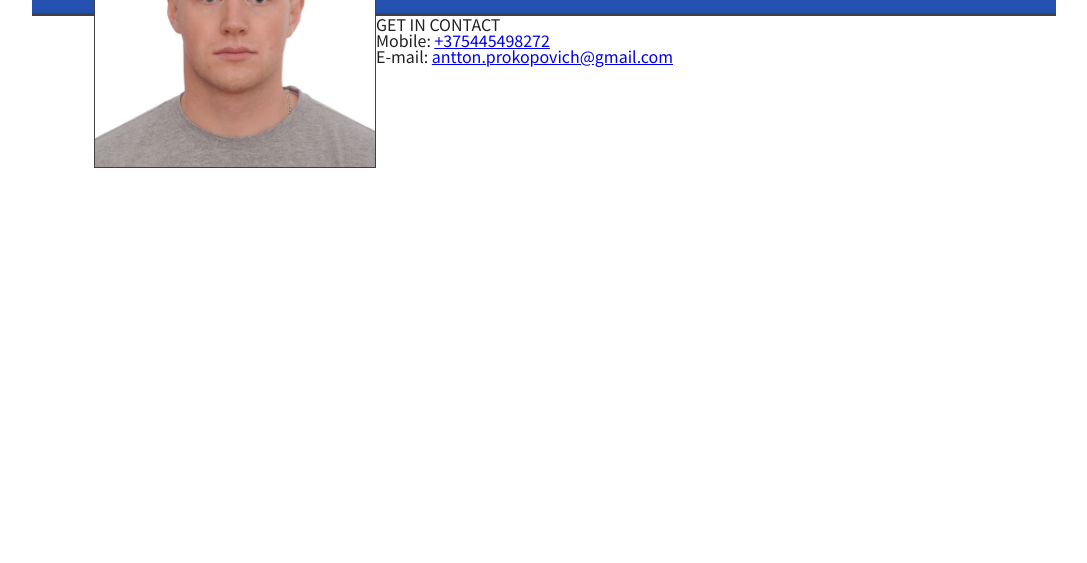
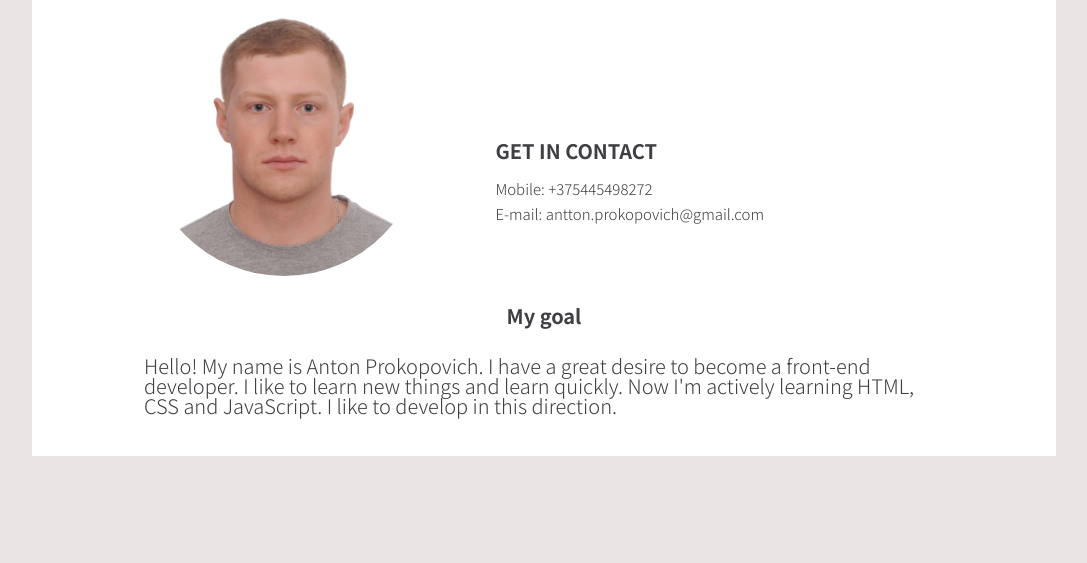
Before and after one commit to anton-prokopovich/rsschool-cv, a plain HTML site: page index.html in a window 1280 px wide. Shown: the part 237-800 px from the top of the page, without its empty margins (96-1183 px from the left). Drawn offline with Linux system fonts and the light colour scheme.

Commit message:
feat: add information about me

```diff
--- a/index.html
+++ b/index.html
@@ -27,12 +27,18 @@
         </div>
         <section class="contact">
           <h2>GET IN CONTACT</h2>
-          <ul>
+          <ul class="contact-list">
             <li>Mobile: <a href="callto: +375445498272">+375445498272</a></li>
             <li>E-mail: <a href="mailto: antton.prokopovich@gmail.com">antton.prokopovich@gmail.com</a></li>
           </ul>
         </section>
       </div>
+      <section class="goal">
+        <h2>My goal</h2>
+        <p>Hello! My name is Anton Prokopovich. I have a great desire to become a front-end developer. I like
+          to learn new things and learn quickly. Now I'm actively learning HTML, CSS and JavaScript. I like to develop in this direction.
+        </p>
+      </section>
     </div>
 
   </main>
--- a/style.css
+++ b/style.css
@@ -1,12 +1,17 @@
+html {
+  background: #eae5e5;
+}
+
 body {
   width: 1024px;
   margin: 0 auto;
   font-family: "Noto Sans JP", sans-serif;
+  background: #ffffff;
 }
 
 .header-wrapper {
   display: flex;
-  height: 250px;
+  height: 225px;
   background: #2451af;
   color: #fdfdfd;
   justify-content: center;
@@ -14,7 +19,7 @@ body {
 }
 
 .name {
-  margin-top: 90px;
+  margin-top: 50px;
   margin-left: 200px;
 }
 
@@ -28,19 +33,79 @@ body {
   font-weight: 700;
 }
 
+.main-wrapper {
+  color: #3f3f44;
+}
+
 .about-information {
   display: flex;
-  width: 900px;
-  margin: 0 auto;
+  width: 800px;
+  margin: 5px auto 5px auto;
+  /* background: yellow; */
+  justify-content: space-between;
+  /* border-bottom: 2px solid #3f3f44; */
 }
 
 .photo {
   position: relative;
-  top: -130px;
+  /* top: -130px; */
 }
 
 .photo img {
   width: 280px;
   height: 280px;
-  border: 1px solid #3f3f44;
+  /* border: 1px solid #3f3f44; */
+  border-radius: 50%;
 }
+
+.contact {
+  margin-right: 180px;
+  margin-top: 145px;
+}
+
+.contact h2 {
+  font-size: 20px;
+  font-weight: 700;
+  margin-bottom: 20px;
+}
+
+.contact-list {
+  display: flex;
+  flex-direction: column;
+  font-size: 15px;
+  font-weight: 300;
+}
+
+.contact-list li:first-child {
+  margin-bottom: 10px;
+}
+
+.contact-list a {
+  text-decoration: none;
+  color: #3f3f44;
+}
+
+.contact-list a:hover {
+  color: #6e89c3;
+}
+
+.goal {
+  display: flex;
+  flex-direction: column;
+  /* background: red; */
+  height: 150px;
+  width: 800px;
+  margin: 30px auto 0 auto;
+}
+
+.goal h2 {
+  margin: 0 auto;
+  font-size: 20px;
+  font-weight: 700;
+  margin-bottom: 30px;
+}
+
+.goal p {
+  font-size: 20px;
+  font-weight: 300;
+}
```
